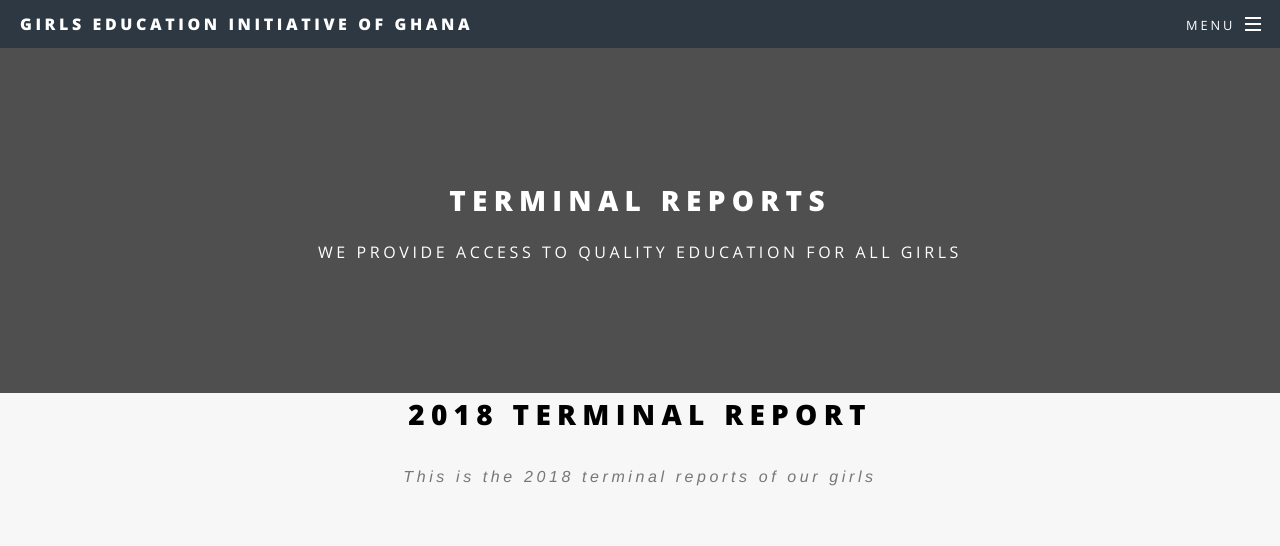
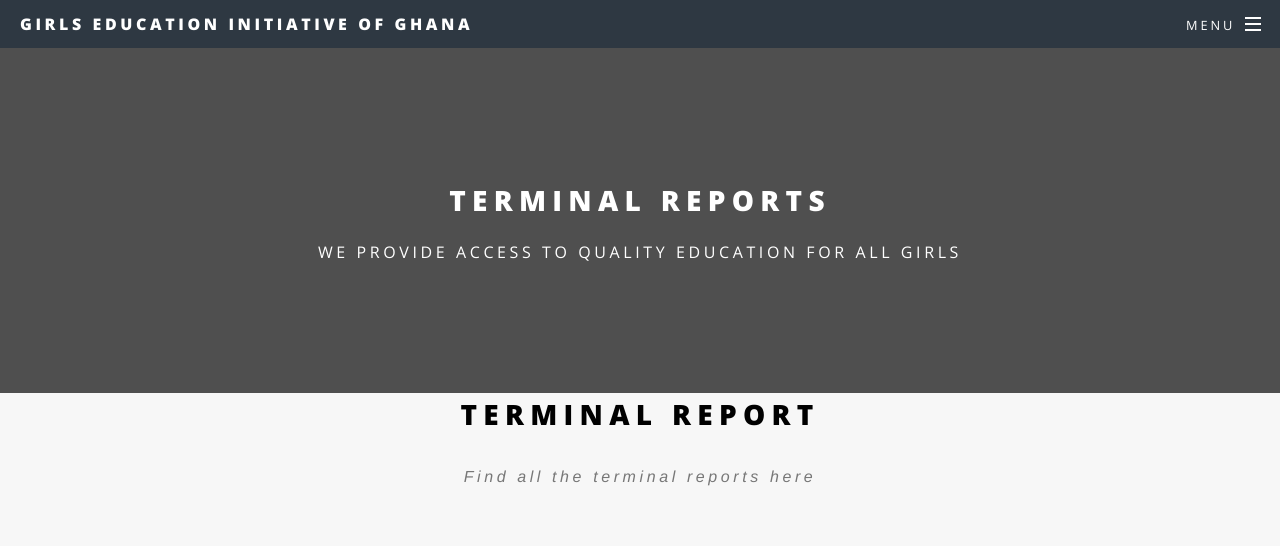
Before and after one commit to geig/geig.github.io, a Jekyll site: the page terminalReports.html, which Jekyll copies as it is, in a window 1280 px wide and 1400 px high. Shown: the top 546 px of the window. Built offline with Jekyll 4.4.1, drawn with Linux system fonts in a browser that asks for light colours; nearby versions of some CDN libraries; some web fonts are replaced; some of the changed text lies outside the part shown; grey boxes are pictures that could not be loaded.

Commit message:
Added a link to terminal reports for both regions

```diff
--- a/terminalReports.html
+++ b/terminalReports.html
@@ -83,13 +83,14 @@
   </header>
 </article>
 
+
     <!-- 2018 Portfolio Grid Section -->
     <section id="portfolio" class="bg-light-gray">
         <div class="container">
             <div class="row">
                 <div class="col-lg-12 text-center">
-                    <h4 class="section-heading">2018 Terminal Report</h4>
-                    <h3 class="section-subheading text-muted">This is the 2018 terminal reports of our girls</h3>
+                    <h4 class="section-heading">Terminal Report</h4>
+                    <h3 class="section-subheading text-muted">Find all the terminal reports here</h3>
                 </div>
             </div>
             <div class="row">
@@ -100,10 +101,10 @@
                                 <i class="fa fa-plus fa-3x"></i>
                             </div>
                         </div>
-                        <img src="http://res.cloudinary.com/girlsedgh-org/image/upload/v1536417976/publishing_soon_felmdm.png" class="img-responsive" alt="">
+                        <a href="https://drive.google.com/drive/folders/1iA0VSL1ZDV1zwt3lJwmNrzG2vGchDsRe"><img src="https://res.cloudinary.com/girlsedgh-org/image/upload/v1551639658/geig-ashanti-region-report.png" class="img-responsive" alt=""></a>
                     </a>
                     <div class="portfolio-caption">
-                        <h4 class="brave">Ernestina Tawiah</h4>
+                        <h4 class="brave">Ashanti Region</h4>
                     </div>
                 </div>
                 <div class="col-md-4 col-sm-6 portfolio-item">
@@ -113,107 +114,12 @@
                                 <i class="fa fa-plus fa-3x"></i>
                             </div>
                         </div>
-                        <img src="http://res.cloudinary.com/girlsedgh-org/image/upload/v1536417976/publishing_soon_felmdm.png" class="img-responsive" alt="">
+                        <a href="https://drive.google.com/drive/folders/1-c0dvLCxVgjjFvMeUVnA8yd3go1KIDsw"><img src="https://res.cloudinary.com/girlsedgh-org/image/upload/v1551639658/geig-accra-report.png" class="img-responsive" alt=""></a>
                     </a>
                     <div class="portfolio-caption">
-                        <h4 class="brave">Mariam Toyib</h4>
+                        <h4 class="brave">Greater Accra Region</h4>
                     </div>
                 </div>
-                <div class="col-md-4 col-sm-6 portfolio-item">
-                    <a href="#portfolioModal" class="portfolio-link" data-toggle="modal">
-                        <div class="portfolio-hover">
-                            <div class="portfolio-hover-content">
-                                <i class="fa fa-plus fa-3x"></i>
-                            </div>
-                        </div>
-                        <img src="http://res.cloudinary.com/girlsedgh-org/image/upload/v1536417976/publishing_soon_felmdm.png" class="img-responsive" alt="">
-                    </a>
-                    <div class="portfolio-caption">
-                        <h4 class="brave">Firdaws Suleiman</h4>
-                    </div>
-                </div>
-            </div>
-        </div>
-    </section>
-    <!-- 2017 Portfolio Grid Section -->
-    <section id="portfolio" class="bg-light-gray">
-        <div class="container">
-            <div class="row">
-                <div class="col-lg-12 text-center">
-                    <h4 class="section-heading">2017 Terminal Report</h4>
-                    <h3 class="section-subheading text-muted">This is the 2017 terminal reports of our girls</h3>
-                </div>
-            </div>
-            <div class="row">
-                <div class="col-md-4 col-sm-6 portfolio-item">
-                    <a href="#portfolioModal1" class="portfolio-link" data-toggle="modal">
-                        <div class="portfolio-hover">
-                            <div class="portfolio-hover-content">
-                                <i class="fa fa-plus fa-3x"></i>
-                            </div>
-                        </div>
-                        <img src="http://res.cloudinary.com/girlsedgh-org/image/upload/v1536000471/Ernestina-1stTermReport_vezv87.png" class="img-responsive" alt="">
-                    </a>
-                    <div class="portfolio-caption">
-                        <h4 class="brave">Ernestina Tawiah</h4>
-                    </div>
-                </div>
-                <div class="col-md-4 col-sm-6 portfolio-item">
-                    <a href="#portfolioModal2" class="portfolio-link" data-toggle="modal">
-                        <div class="portfolio-hover">
-                            <div class="portfolio-hover-content">
-                                <i class="fa fa-plus fa-3x"></i>
-                            </div>
-                        </div>
-                        <img src="http://res.cloudinary.com/girlsedgh-org/image/upload/v1536415822/Mariam-1stTermReport_ni5jqa.png" class="img-responsive" alt="">
-                    </a>
-                    <div class="portfolio-caption">
-                        <h4 class="brave">Mariam Toyib</h4>
-                    </div>
-                </div>
-                <div class="col-md-4 col-sm-6 portfolio-item">
-                    <a href="#portfolioModal3" class="portfolio-link" data-toggle="modal">
-                        <div class="portfolio-hover">
-                            <div class="portfolio-hover-content">
-                                <i class="fa fa-plus fa-3x"></i>
-                            </div>
-                        </div>
-                        <img src="http://res.cloudinary.com/girlsedgh-org/image/upload/v1536415821/Firdaws-1stTermReport_ctxcn3.png" class="img-responsive" alt="">
-                    </a>
-                    <div class="portfolio-caption">
-                        <h4 class="brave">Firdaws Suleiman</h4>
-                    </div>
-                </div>
-                <div class="row">
-                <div class="col-md-6 col-sm-6 portfolio-item">
-                    <a href="#portfolioModal4" class="portfolio-link" data-toggle="modal">
-                        <div class="portfolio-hover">
-                            <div class="portfolio-hover-content">
-                                <i class="fa fa-plus fa-3x"></i>
-                            </div>
-                        </div>
-                        <img src="http://res.cloudinary.com/girlsedgh-org/image/upload/v1536415821/Margaret-1stTermReport_nqxawh.png" class="img-responsive" alt="">
-                    </a>
-                    <div class="portfolio-caption">
-                        <h4 class="brave">Margaret Boateng</h4>
-                    </div>
-                </div>
-
-                <div class="col-md-6 col-sm-6 portfolio-item">
-                    <a href="#portfolioModal5" class="portfolio-link" data-toggle="modal">
-                        <div class="portfolio-hover">
-                            <div class="portfolio-hover-content">
-                                <i class="fa fa-plus fa-3x"></i>
-                            </div>
-                        </div>
-                        <img src="http://res.cloudinary.com/girlsedgh-org/image/upload/v1536415822/Hannah-1stTermReport_apkj6t.png" class="img-responsive" alt="">
-                    </a>
-                    <div class="portfolio-caption">
-                        <h4 class="brave">Hannah Okyere</h4>
-                    </div>
-                </div>
-                </div>
-
             </div>
         </div>
     </section>
```
